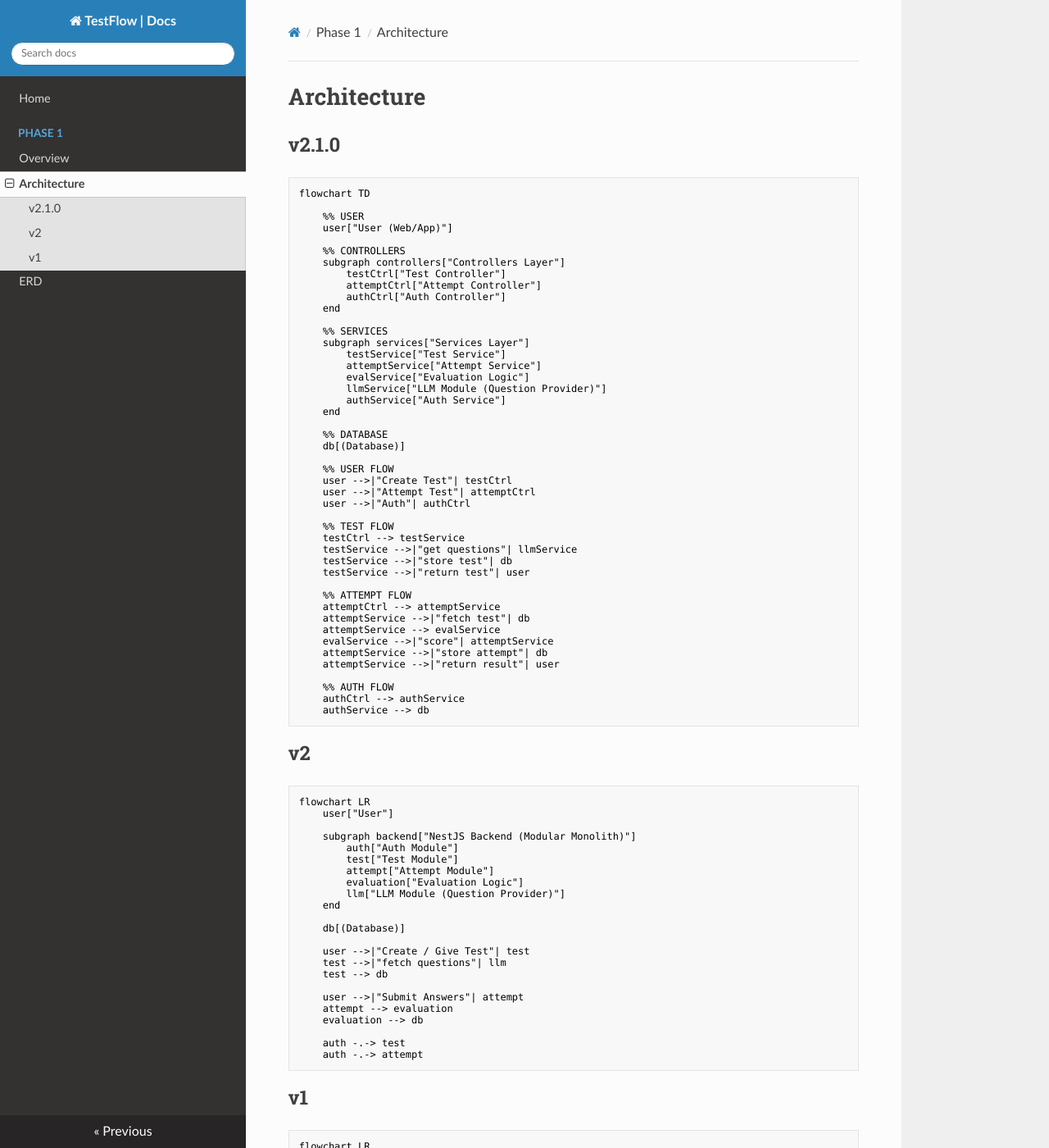
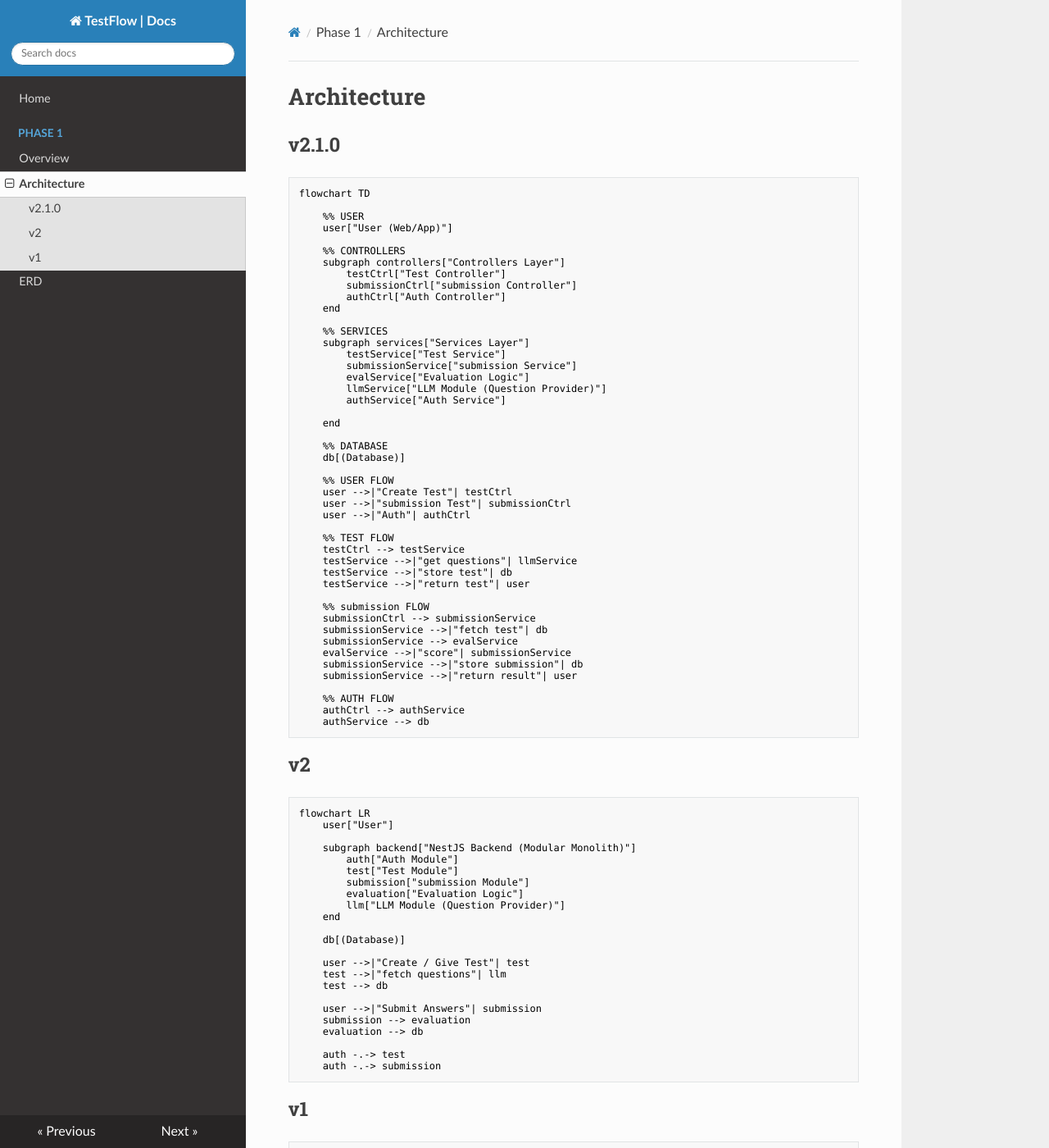
Before and after one commit to sharma-dikshant/TestFlow-Docs, an MkDocs documentation site: the page built from docs/phase-1/architecture.md, in a window 1280 px wide and 1400 px high. Shown: the whole window at 82% size. Built offline with MkDocs 1.6.1, drawn with Linux system fonts in a browser that asks for light colours; nearby versions of some CDN libraries.

Commit message:
feat: add erd

````diff
--- a/docs/phase-1/architecture.md
+++ b/docs/phase-1/architecture.md
@@ -11,17 +11,18 @@ flowchart TD
     %% CONTROLLERS
     subgraph controllers["Controllers Layer"]
         testCtrl["Test Controller"]
-        attemptCtrl["Attempt Controller"]
+        submissionCtrl["submission Controller"]
         authCtrl["Auth Controller"]
     end
 
     %% SERVICES
     subgraph services["Services Layer"]
         testService["Test Service"]
-        attemptService["Attempt Service"]
+        submissionService["submission Service"]
         evalService["Evaluation Logic"]
         llmService["LLM Module (Question Provider)"]
         authService["Auth Service"]
+
     end
 
     %% DATABASE
@@ -29,7 +30,7 @@ flowchart TD
 
     %% USER FLOW
     user -->|"Create Test"| testCtrl
-    user -->|"Attempt Test"| attemptCtrl
+    user -->|"submission Test"| submissionCtrl
     user -->|"Auth"| authCtrl
 
     %% TEST FLOW
@@ -38,13 +39,13 @@ flowchart TD
     testService -->|"store test"| db
     testService -->|"return test"| user
 
-    %% ATTEMPT FLOW
-    attemptCtrl --> attemptService
-    attemptService -->|"fetch test"| db
-    attemptService --> evalService
-    evalService -->|"score"| attemptService
-    attemptService -->|"store attempt"| db
-    attemptService -->|"return result"| user
+    %% submission FLOW
+    submissionCtrl --> submissionService
+    submissionService -->|"fetch test"| db
+    submissionService --> evalService
+    evalService -->|"score"| submissionService
+    submissionService -->|"store submission"| db
+    submissionService -->|"return result"| user
 
     %% AUTH FLOW
     authCtrl --> authService
@@ -60,7 +61,7 @@ flowchart LR
     subgraph backend["NestJS Backend (Modular Monolith)"]
         auth["Auth Module"]
         test["Test Module"]
-        attempt["Attempt Module"]
+        submission["submission Module"]
         evaluation["Evaluation Logic"]
         llm["LLM Module (Question Provider)"]
     end
@@ -71,12 +72,12 @@ flowchart LR
     test -->|"fetch questions"| llm
     test --> db
 
-    user -->|"Submit Answers"| attempt
-    attempt --> evaluation
+    user -->|"Submit Answers"| submission
+    submission --> evaluation
     evaluation --> db
 
     auth -.-> test
-    auth -.-> attempt
+    auth -.-> submission
 ```
 
 ## v1
````
Also changed, not shown: docs/phase-1/erd.md (added, +264 -0 lines).
